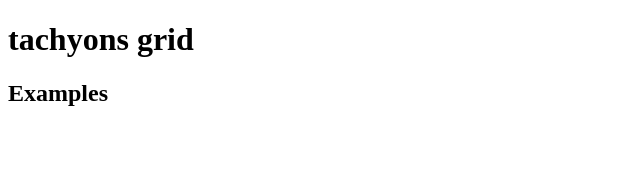
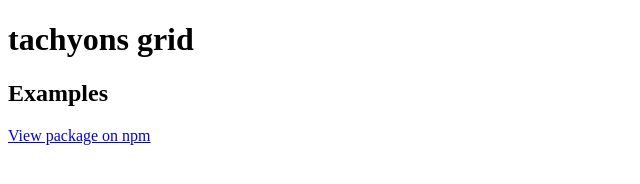
Before and after one commit to webappcreations/tachyons-grid, a website: page index.html in a window 1280 px wide. Shown: the whole page, without its empty margins (0-640 px from the left). Drawn offline with Linux system fonts and the light colour scheme.

Commit message:
Adding link to npm module

```diff
--- a/index.html
+++ b/index.html
@@ -13,5 +13,6 @@
   <body>
     <h1>tachyons grid</h1>
     <h2>Examples</h2>
+    <a href="http://npmjs.org/package/tachyons-grid" title="tachyons-grid">View package on npm</a>
   </body>
 </html>
```
